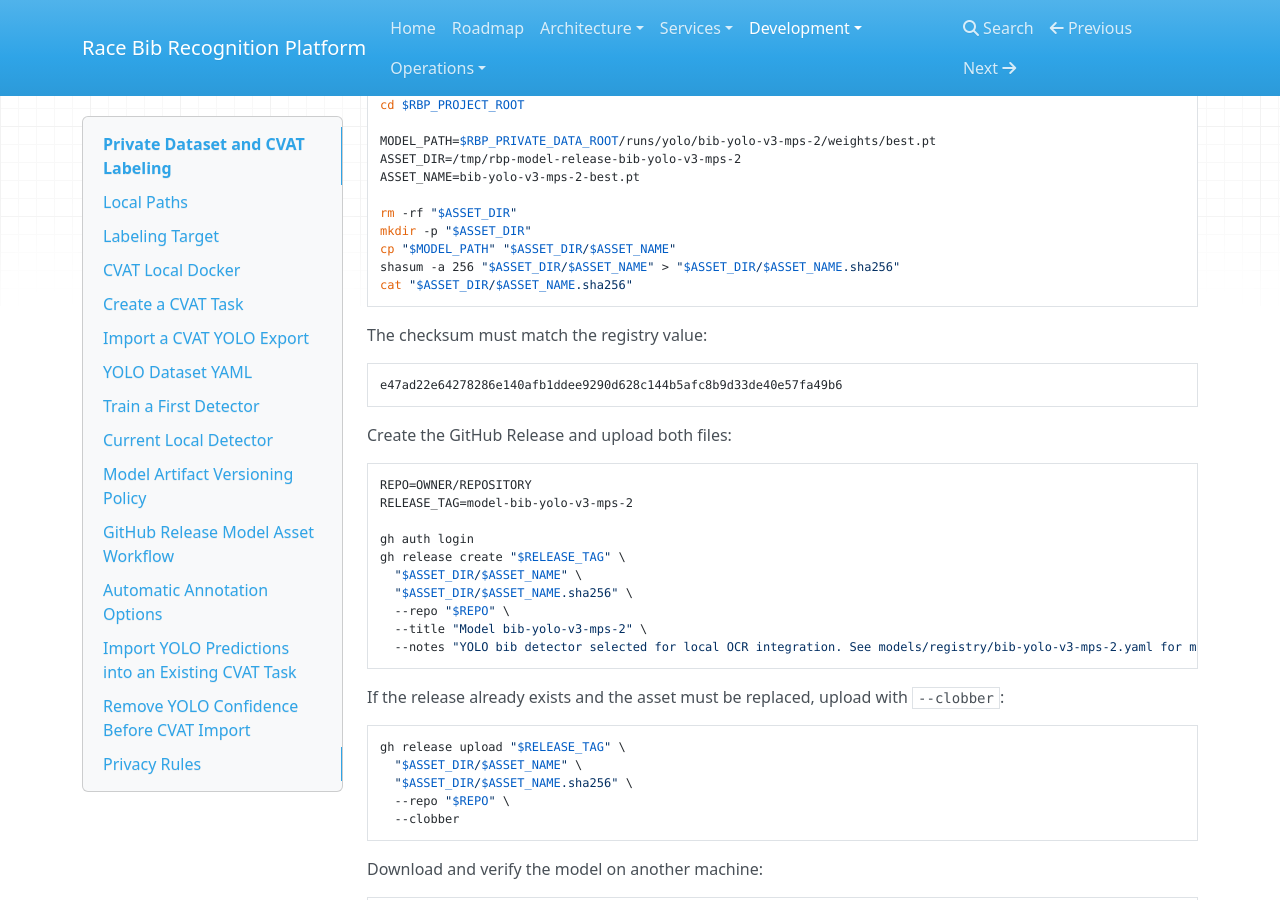
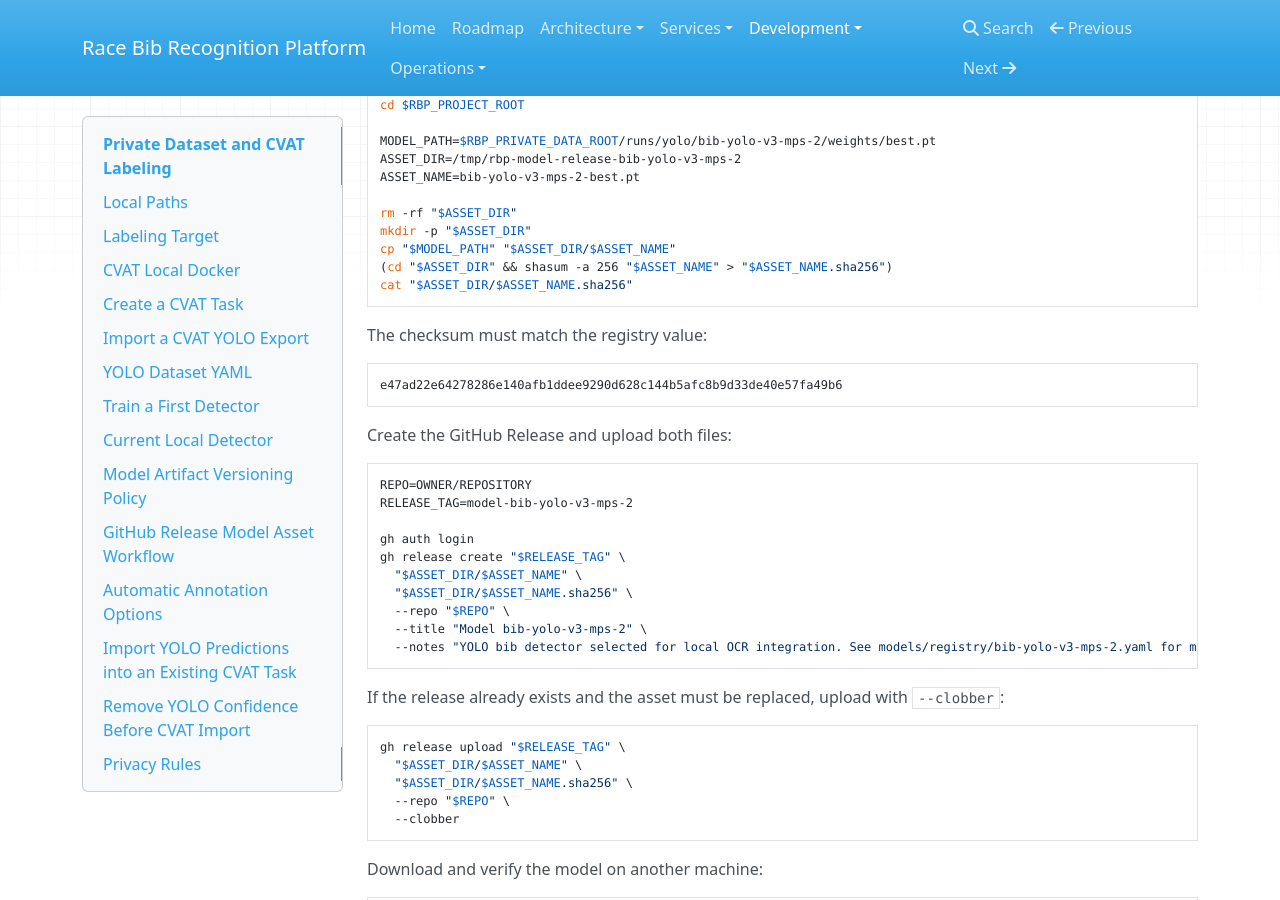
Before and after one commit to RadekKrizCorner/race-bib-recognition-platform, an MkDocs documentation site: the page built from docs/development/private-dataset-and-cvat.md, in a window 1280 px wide and 900 px high, scrolled down 4633 px. Built offline with MkDocs 1.6.1, drawn with Linux system fonts in a browser that asks for light colours; nearby versions of some CDN libraries.

Commit message:
RBP-0014: make model checksum verification portable

````diff
--- a/docs/development/private-dataset-and-cvat.md
+++ b/docs/development/private-dataset-and-cvat.md
@@ -250,7 +250,7 @@ ASSET_NAME=bib-yolo-v3-mps-2-best.pt
 rm -rf "$ASSET_DIR"
 mkdir -p "$ASSET_DIR"
 cp "$MODEL_PATH" "$ASSET_DIR/$ASSET_NAME"
-shasum -a 256 "$ASSET_DIR/$ASSET_NAME" > "$ASSET_DIR/$ASSET_NAME.sha256"
+(cd "$ASSET_DIR" && shasum -a 256 "$ASSET_NAME" > "$ASSET_NAME.sha256")
 cat "$ASSET_DIR/$ASSET_NAME.sha256"
 ```
 
````
